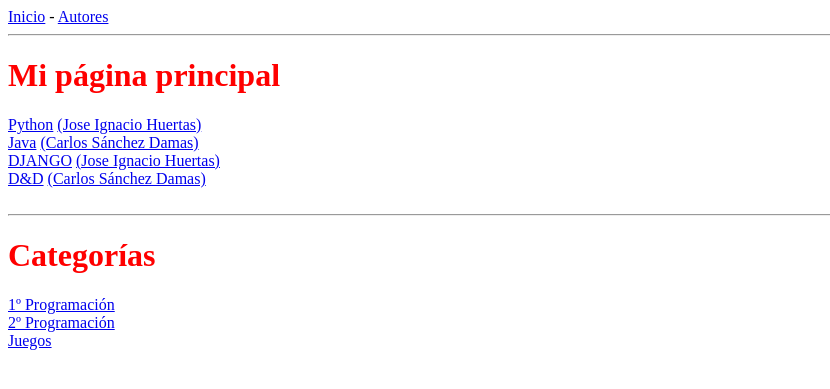
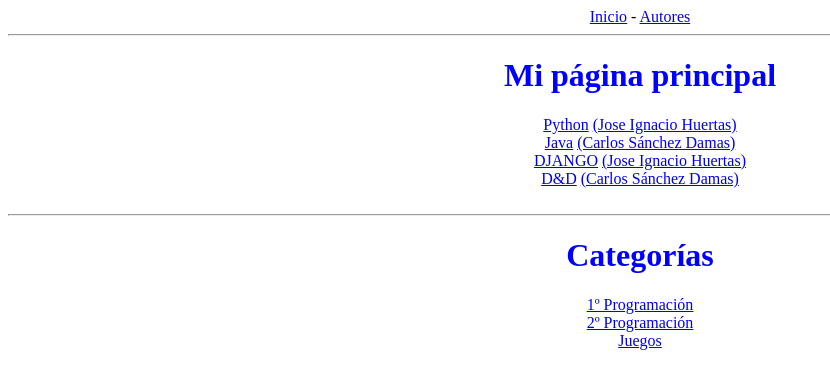
Before and after one commit to Diru-sys/DJANGO, a Django app: page /blog/ in a window 1280 px wide. Shown: the top 389 px of the page, without its empty margins (0-830 px from the left). Run offline with Django 5.2, Linux system fonts and the light colour scheme; data comes from the database, SQL or seed files in the repository.

Commit message:
terminar blog.css

```diff
--- a/primerProyecto/blog/static/css/blog.css
+++ b/primerProyecto/blog/static/css/blog.css
@@ -1,3 +1,8 @@
+* {
+    text-align: center;
+    align-items: center;
+}
+
 h1 {
-    color: red;
+    color: blue;
 }
```
